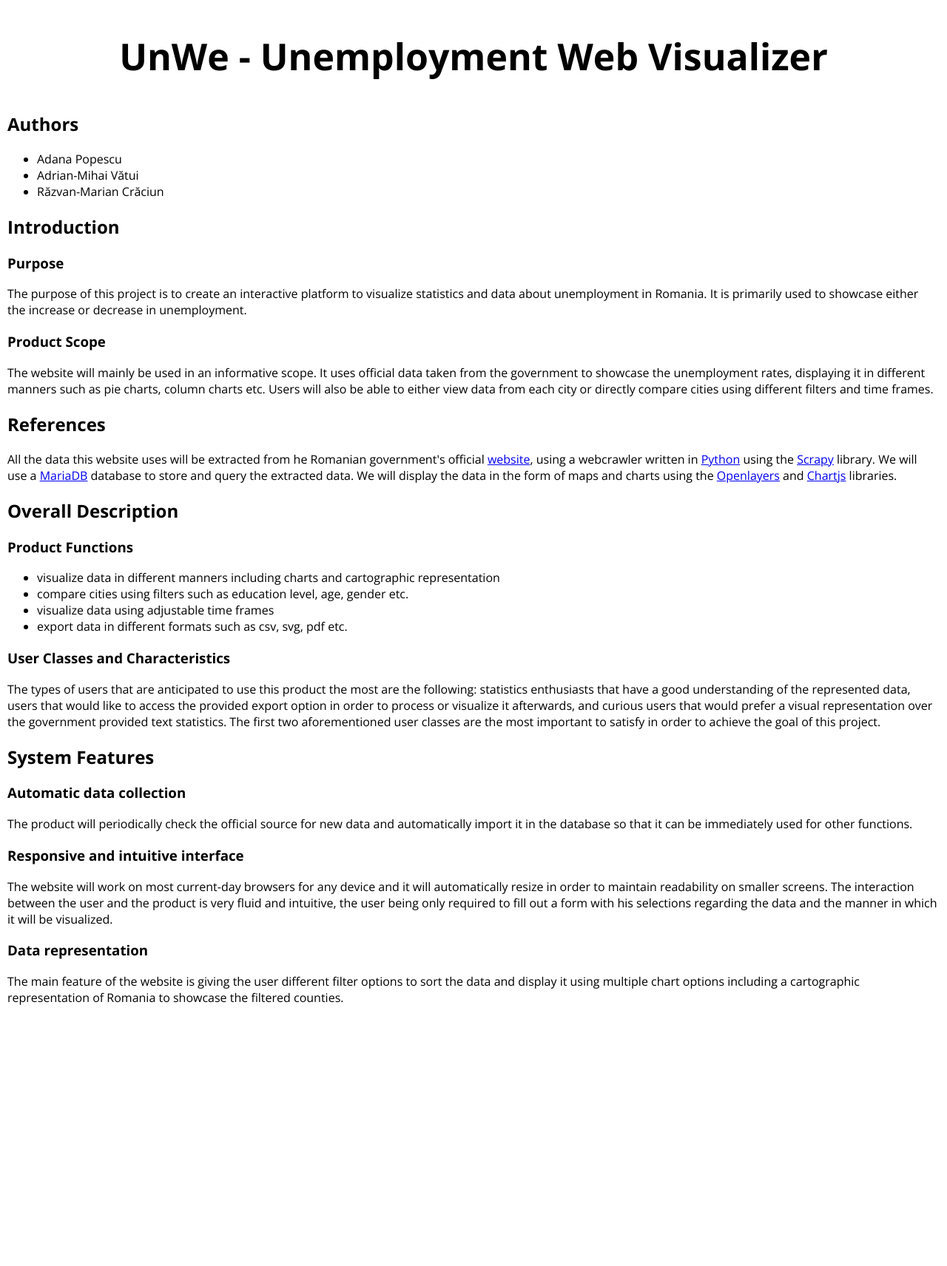
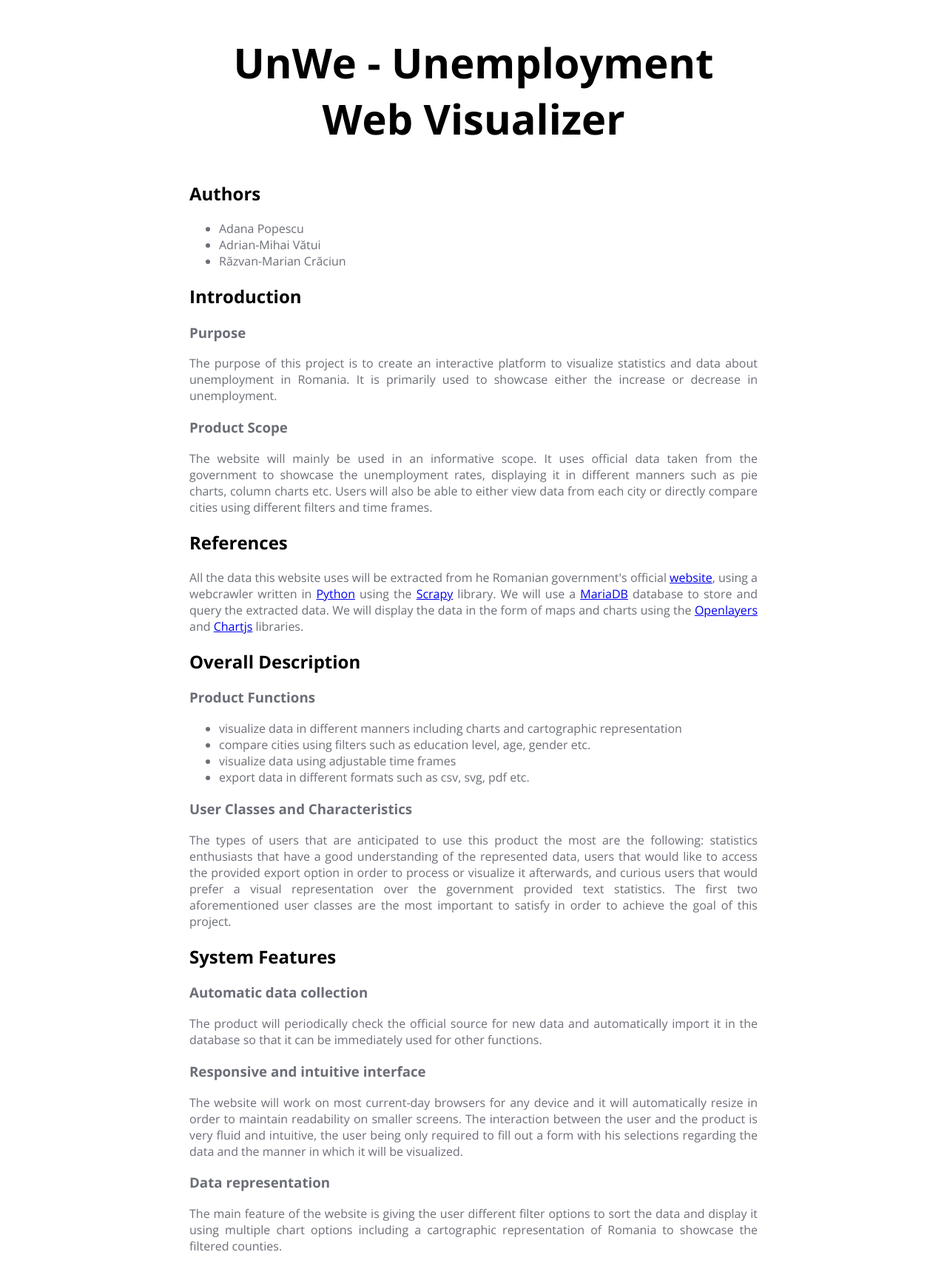
Before and after one commit to craciunmarian/legendary-fiesta, a PHP site: page /app/views/about/report.php in a window 1280 px wide. Shown: the whole page at 74% size. Before the commit the page ends 1359 px from the top, so only its background shows below. Run offline with PHP 8.4, Linux system fonts and the light colour scheme.

Commit message:
report css

```diff
--- a/public/css/about/report.css
+++ b/public/css/about/report.css
@@ -1,11 +1,27 @@
 body
 {
 font-family: 'Open Sans', sans-serif;
-margin: 10px;
+width: 60vw;
+margin: auto;
+text-align: justify;
+color: #6b6e77;
 }
 
 h1
 {
-font-size: 50px;
+font-size: 7vh;
 text-align: center;
+color: black;
 }
+
+h2
+{
+    font-size: 3vh;
+    color: black;
+
+}
+
+h3
+{
+    color: #6b6e77;
+}
```
